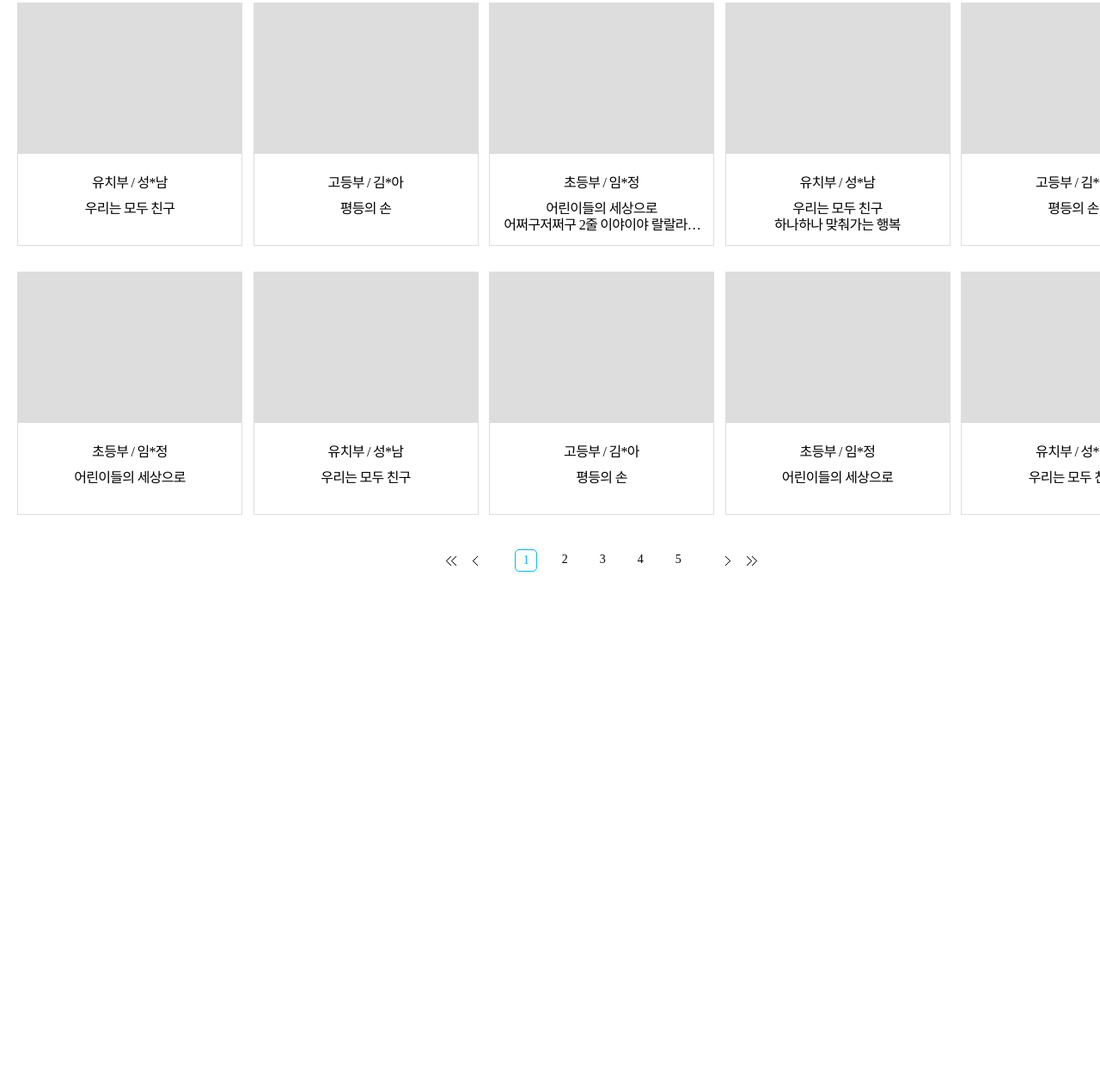
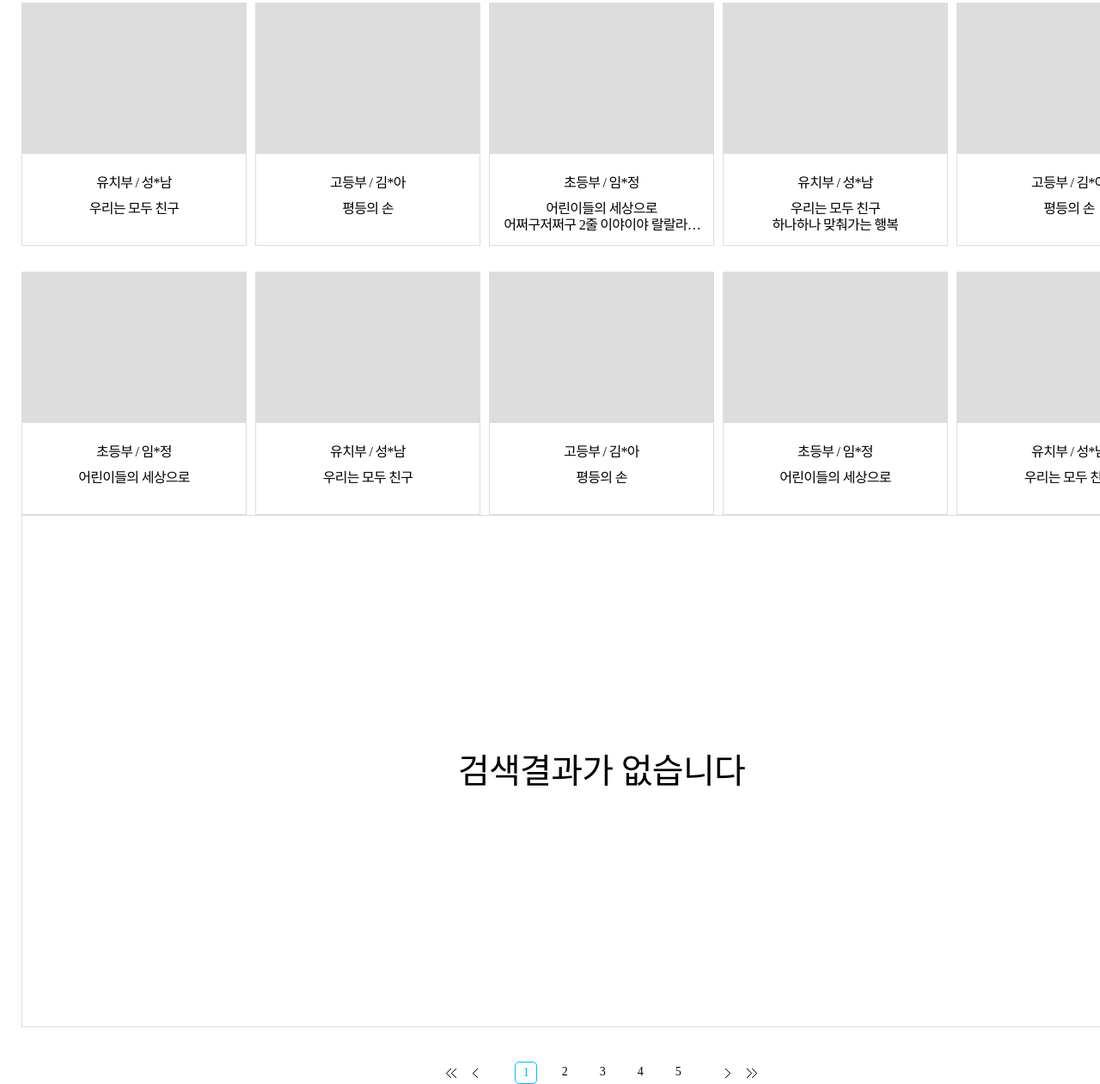
Before and after one commit to keemyereem/Unicef_Competition_202207, a plain HTML site: page review.html in a window 1280 px wide. Shown: the part 245-1506 px from the top of the page at 86% size. Before the commit the page ends 910 px from the top, so only its background shows below. Drawn offline with nearby package versions, Linux system fonts and the light colour scheme; a web font is replaced by a local one.

Commit message:
검색결과 없음 및 컨텐츠 너비 정렬 - 2022.08.18

```diff
--- a/review.html
+++ b/review.html
@@ -94,8 +94,8 @@
     .contents .cont_top .total { font-size: 20px; line-height: 40px; }
     .contents .cont_top .total b { font-weight: 400; color: #01B9FF; margin-right: 2px; }
     .contents .cont_top .select_box select { width: 120px; }
-    .contents > ul { display: flex; flex-wrap: wrap; justify-content: space-between; }
-    .contents > ul > li { width: calc(20% - 10px); margin-right: 10px; margin-bottom: 30px; border: 1px solid #ddd; }
+    .contents > ul { display: flex; flex-wrap: wrap; justify-content: flex-start; }
+    .contents > ul > li { width: calc(100% / 5 - 10px); height: fit-content; margin:0 5px 30px; border: 1px solid #ddd; }
     .contents > ul > li:nth-child(5n){ margin-right: 0; }
     .contents > ul > li:nth-last-child(n+1):nth-last-child(-n+5) { margin-bottom: 0; }
     .contents > ul > li > a { width: 100%; height: 100%; }
@@ -104,6 +104,7 @@
     .contents > ul > li .decription { background: #fff; font-size: 16px; text-align: center; padding: 20px 10px; height: 106px; }
     .contents > ul > li .decription span { font-weight: 400; }
     .contents > ul > li .decription > p { width: 100%; overflow: hidden; text-overflow: ellipsis; display: -webkit-box; -webkit-line-clamp: 2; -webkit-box-orient: vertical; line-height: 1.2; max-height: 3.6em; margin-top: 10px; }
+    .contents .empty > li { width: 100%; height: 596px; text-align: center; line-height: 596px; font-size: 40px; }
 
     .contents .paging {margin-top: 40px;/* padding-bottom: 30px; */position: relative;text-align: center;}
     .contents .paging > a {display: inline-block;vertical-align: middle;}
@@ -278,6 +279,11 @@
                         </a>
                     </li>
                 </ul>
+
+                <ul class="empty">
+                    <li>검색결과가 없습니다</li>
+                </ul>
+
                 <div class="paging">
                     <a href="javascript:;" class="front" title="맨 앞"></a>
                     <a href="javascript:;" class="prev" title="이 전"></a>
```
